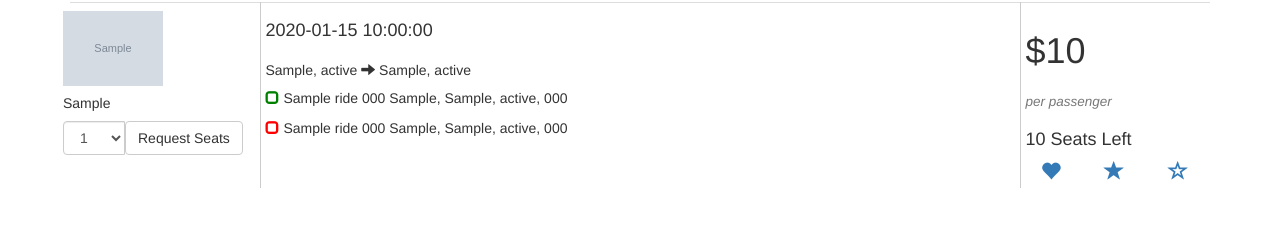
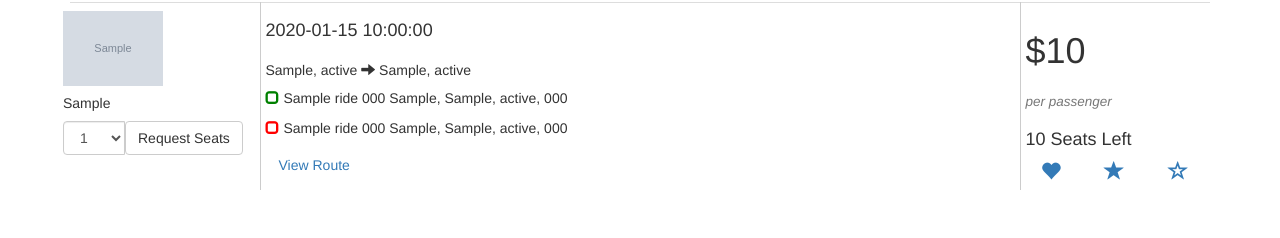
Before and after one commit to maddiecousens/Carseat, a Flask app: template templates/search.html in a window 1280 px wide. Shown: the part 562-800 px from the top of the page. Run offline with Flask 2, Linux system fonts and the light colour scheme; tables that the repository leaves empty hold one stand-in row (values such as "Sample post"); the template is opened without the code that fills it: values that come from a table or form of the project are taken from there, most other values are stand-ins (such as "Sample title", 1, 10 or a date in 2020); grey boxes marked "Sample" are stand-in pictures; some libraries are stand-ins or nearby versions.

Commit message:
Added 'view route' button to each ride to be synced to google map

```diff
--- a/static/search.js
+++ b/static/search.js
@@ -164,6 +164,9 @@ var rides, pageCount;
 
             row += '</span> \
                 </p> \
+              </div> \
+              <div class="row"> \
+                <button type="button" id="view-route-btn" class="btn btn-link">View Route</button> \
               </div> \
             </td> \
             <td class="col-xs-2" style="padding-left:20px;"> \
--- a/templates/search.html
+++ b/templates/search.html
@@ -335,6 +335,11 @@
               </span>
             </p>
           </div>
+
+          <div class="row">
+            <button type="button" id="view-route-btn" class="btn btn-link">View Route</button>
+          </div>
+
         </td>
 
         <td class="col-xs-2" style="padding-left:20px;">
```
